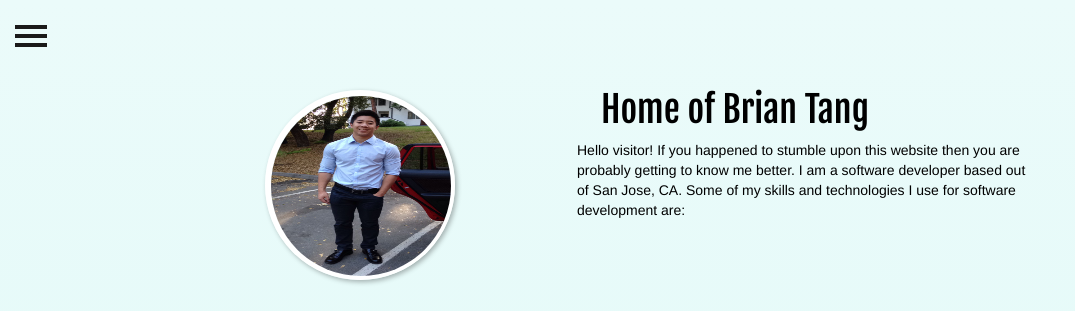
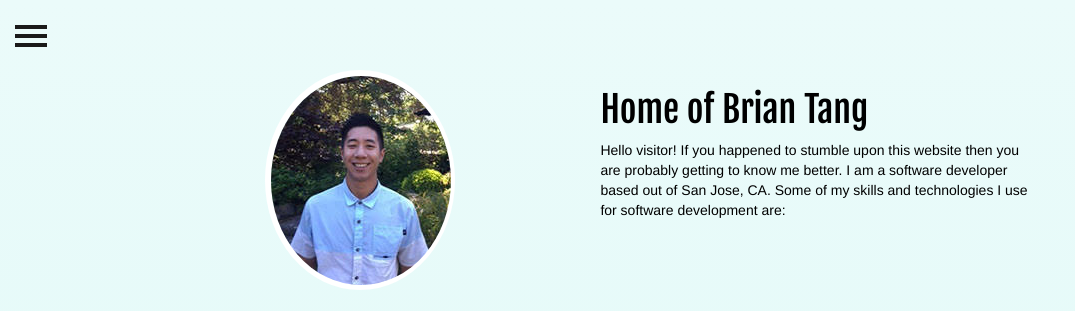
Before and after one commit to brtang/tangbrian.com, a website: page public/index.html in a window 1280 px wide. Shown: the top 311 px of the page, without its empty margins (0-1075 px from the left). Drawn offline with nearby package versions, Linux system fonts and the light colour scheme; some packages are replaced by stand-ins of ours.

Commit message:
Fixed image stretch

```diff
--- a/public/css/test.css
+++ b/public/css/test.css
@@ -374,32 +374,40 @@ font-size: 25px;
     margin: auto;
     border: 6px solid #fff;
     border-radius: 50%;
-    height: 190px ;width: 190px ;
+    height: 220px ;width: 190px ;
     float: left;
+    /*
     -webkit-box-shadow: 2px 2px 5px rgba(0,0,0,0.3);
 	-moz-box-shadow: 2px 2px 5px rgba(0,0,0,0.3);
 	box-shadow: 2px 2px 5px rgba(0,0,0,0.3);
+    */
 }
 
 
 #profile-pic{
+    /*
     height: 180px;
     width: 180px;
+    */
     border-radius: 50%;
     margin: auto;
     display: block;
 
 }
 
+#title-header{
+    color: black;
+    font-family: 'Fjalla One', sans-serif;
+}
 
-#title{
+#title-contact{
     color: black;
     text-align: center;
     font-family: 'Fjalla One', sans-serif;
 }
 
 .header-description{
-    margin-left: 40%;
+    margin-left: 43%;
     position: absolute;
     float: left;
 
--- a/public/index.html
+++ b/public/index.html
@@ -94,11 +94,12 @@
                         -->
                         <div id="ucsc-background">
                             <div class="stack-one">
-                                <img id="profile-pic" src="imgs/profile.JPG" ></img>
+                                <img id="profile-pic" src="imgs/profile-sized.jpg" ></img>
                             </div>
-                            <h1 id="title">Home of Brian Tang</h1>
+                            <div class="header-description">
+                                <h1 id="title-header">Home of Brian Tang</h1>
 
-                            <div class="header-description">
+
                                 <p >Hello visitor! If you happened to stumble upon this website then you are probably getting to know me better. I am a software developer based out of San Jose, CA. Some of my skills and technologies I use for software development are: </p>
                             </div>
                         </div>
@@ -133,7 +134,7 @@
                 <div class="contact-section">
                     <a id="contact"></a>
                     <div class="row contact-header">
-                        <h1 id="title"> Contact</h1>
+                        <h1 id="title-contact"> Contact</h1>
                         <div class="contact-header-border"></div>
                     </div>
 
```
Also changed, not shown: public/imgs/profile-sized.jpg (added).
